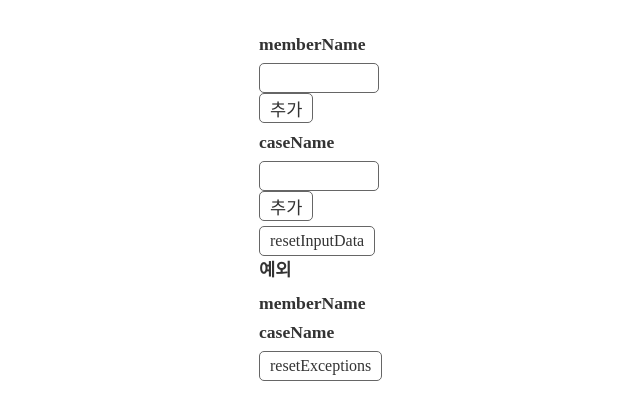
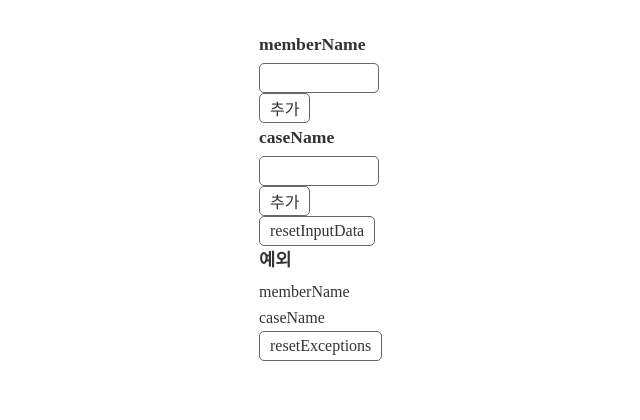
Before and after one commit to yemsu/conditional-random-result-react, a React (Create React App) app: page / in a window 1280 px wide. Shown: the top 420 px of the page, without its empty margins (196-836 px from the left). Built offline with nearby package versions, Linux system fonts and the light colour scheme.

Commit message:
fix: ContentSection 컴포넌트ContentArea 태그명 수정

```diff
--- a/src/components/ContentSection.tsx
+++ b/src/components/ContentSection.tsx
@@ -30,7 +30,7 @@ const H2Styled = styled.h2`
 
 `
 
-const ContentArea = styled.h2`
+const ContentArea = styled.div`
 
 `
 
```
